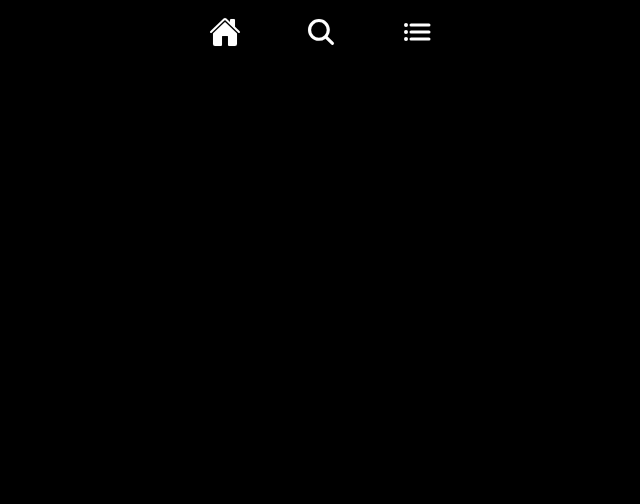
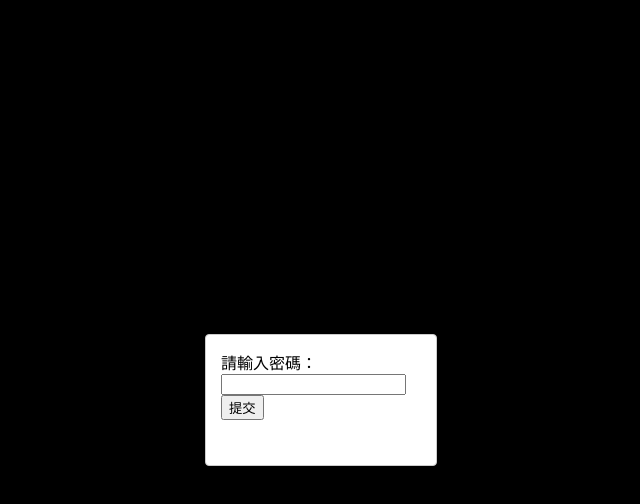
Before and after one commit to yixuan173/movie-website, a React (Vite) app: page /movie-website/toWatchList in a window 1280 px wide. Shown: the top 504 px of the page, without its empty margins (319-959 px from the left). Built offline with nearby package versions, Linux system fonts and the light colour scheme.

Commit message:
feat: 新增驗證彈窗

```diff
--- a/src/App.jsx
+++ b/src/App.jsx
@@ -6,6 +6,8 @@ import Home from './pages/Home';
 import Search from './pages/Search';
 import ToWatchList from './pages/ToWatchList';
 import MovieDetailModal from './components/MovieDetailModal';
+import ValidateModal from './components/ValidateModal';
+import useValidateModalStore from "./stores/useValidateModalStore";
 
 
 const Header = styled.div`
@@ -25,7 +27,12 @@ const Icon = styled.div`
 `;
 
 function App() {
+  const isPass = useValidateModalStore((state) => state.isPass)
   return (
+    <>
+      {!isPass ? (
+        <ValidateModal />
+      ) : (
         <div>
           <Header>
             <Link to="/">
@@ -53,6 +60,8 @@ function App() {
           </Content>
           <MovieDetailModal />
         </div>
+      )}
+    </>
   )
 }
 
--- /dev/null
+++ b/src/components/ValidateModal/index.jsx
@@ -0,0 +1,73 @@
+import Modal from "react-modal";
+import { useState } from "react"
+
+import useValidateModalStore from "../../stores/useValidateModalStore";
+// import { MovieImage, Content, } from "./style";
+
+
+const ModalContainer = {
+    content: {
+      top: "50%",
+      left: "50%",
+      transform: "translate(-50%, -50%)",
+      width: "200px",
+      height: "100px",
+      padding: "15px",
+      backgroundColor: "#fff"
+    },
+    overlay: {
+        backgroundColor: "rgba(0, 0, 0, 1)"
+    }
+  };
+
+const ValidateModal = () => {
+    const isOpen = useValidateModalStore((state) => state.isOpen)
+    const closeModal = useValidateModalStore((state) => state.closeModal)
+    const setPass = useValidateModalStore((state) => state.setPass)
+    const [password, setPassword] = useState('');
+    const [message, setMessage] = useState(null);
+
+    const handleSubmit = (e) => {
+      e.preventDefault();
+      if (password === process.env.PASSWORD) {
+        closeModal();
+        setPass();
+      } else {
+        setMessage({ text: '密碼錯誤，請再試一次。', color: 'red' });
+      }
+    };
+
+
+    return (
+        <Modal
+        isOpen={isOpen}
+        ariaHideApp={false}
+        style={ModalContainer}
+        contentLabel="ValidateModal"
+      >
+        <div>
+          <form onSubmit={handleSubmit}>
+            <label>
+              請輸入密碼：
+              <input
+                type="password"
+                value={password}
+                onChange={(e) => {
+                  setPassword(e.target.value)
+                  setMessage(null);
+                }}
+                required
+              />
+            </label>
+            <button type="submit">提交</button>
+          </form>
+          {message && (
+            <p style={{ color: message.color }}>{message.text}</p>
+          )}
+        </div>
+      </Modal>
+    )
+
+};
+
+export default ValidateModal;
--- /dev/null
+++ b/src/stores/useValidateModalStore.js
@@ -0,0 +1,12 @@
+import { create } from 'zustand'
+import { devtools } from 'zustand/middleware'
+
+
+const useValidateModalStore = create(devtools((set) => ({
+    isOpen: true,
+    isPass: false,
+    setPass: () => set({ isPass: true}),
+    closeModal: () => set({ isOpen: false})
+})))
+
+export default useValidateModalStore;
```
Lines whose indentation alone changed are shown as unchanged.
